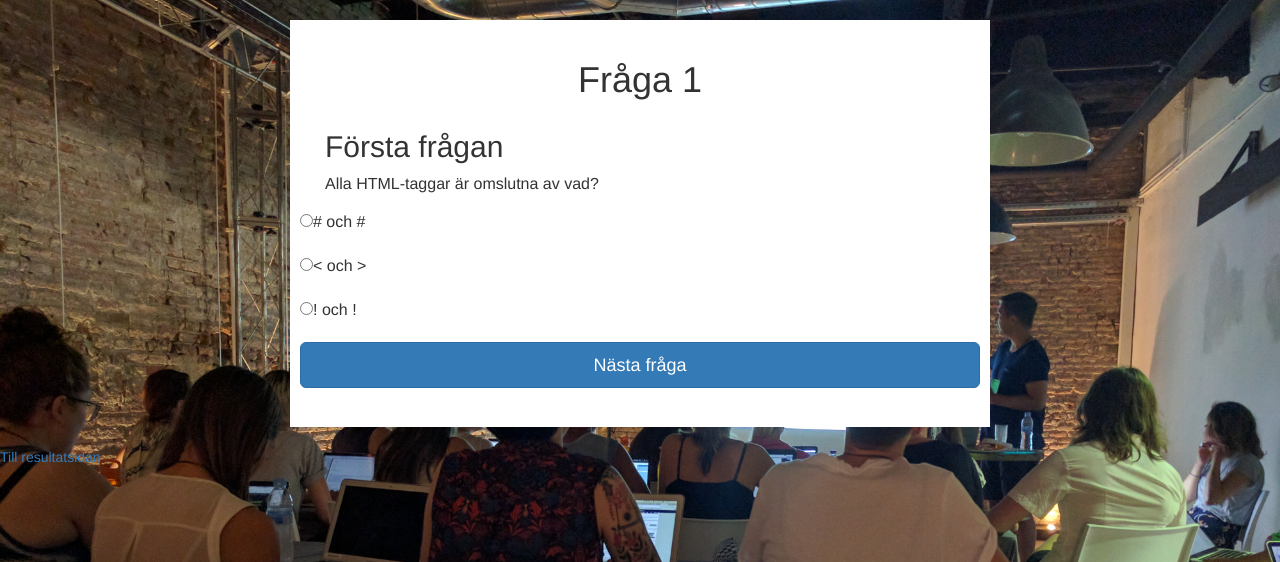
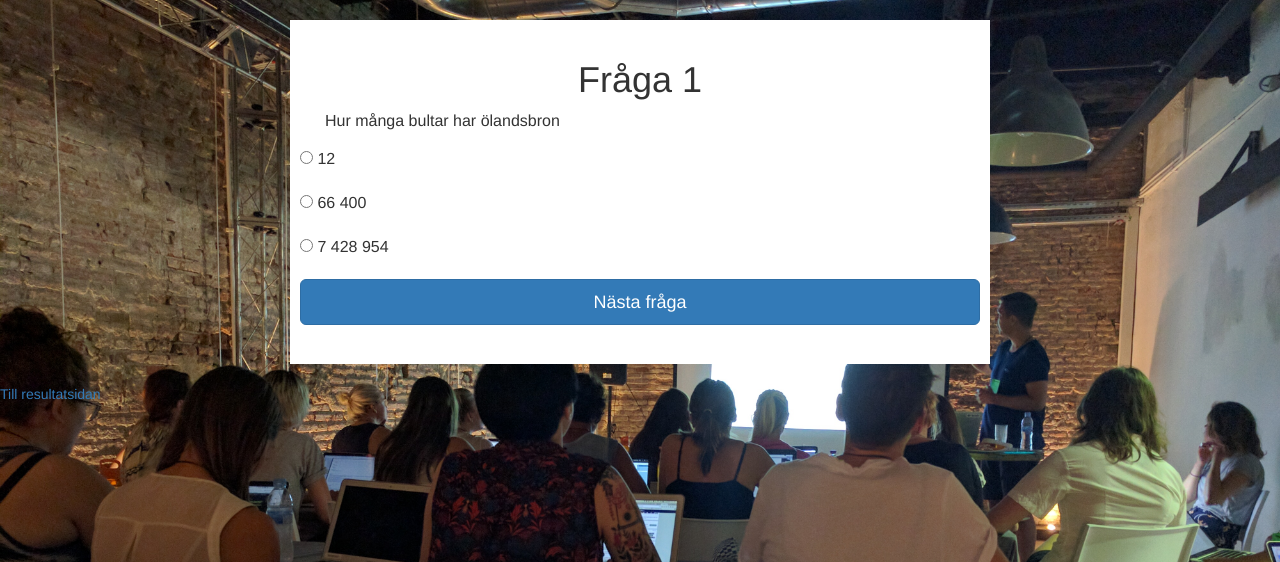
Before and after one commit to mariaelvin/quizproject, a Django app: page /quiz/1/question/1/ in a window 1280 px wide. Shown: the top 562 px of the page. Run offline with Django 3.2, Linux system fonts and the light colour scheme; some libraries are stand-ins or nearby versions.

Commit message:
Lagt till exempeldata för quiz-sidan

```diff
--- a/quiz/templates/quiz/question.html
+++ b/quiz/templates/quiz/question.html
@@ -13,28 +13,28 @@
 		<div class="container-fluid">
 			<div class="row">
 				<div class="col-md-12">
-					<h1>Fråga 1</h1>
+					<h1>Fråga {{ question_number }}</h1>
 				</div>
 			</div>
 			<div class="row">
 				<div class="col-md-12">
-					<h2>Första frågan</h2>
-					<p>Alla HTML-taggar är omslutna av vad?</p>
+
+					<p>{{ question }}</p>
 				</div>
 			<form>
 				<div class="row">
 					<div class="col-md-12 col-padding">
-						<p><input type="radio" name="answer" value="1"># och #</p>
+						<p><input type="radio" name="answer" value="1"> {{ answer1 }}</p>
 					</div>
 				</div>
 				<div class="row">
 					<div class="col-md-12 col-padding">
-						<p><input type="radio" name="answer" value="2">< och ></p>
+						<p><input type="radio" name="answer" value="2"> {{ answer2 }}</p>
 					</div>
 				</div>
 				<div class="row">
 					<div class="col-md-12 col-padding">
-						<p><input type="radio" name="answer" value="3">! och !</p>
+						<p><input type="radio" name="answer" value="3"> {{ answer3 }}</p>
 					</div>
 				</div>
 				<div class="row">
--- a/quiz/views.py
+++ b/quiz/views.py
@@ -31,8 +31,16 @@ def quiz(request,quiz_number):
 	}
 	return render(request, "quiz/quiz.html", context)
 
-def question(request):
-	return render(request, "quiz/question.html")
+def question(request, quiz_number, question_number):
+	context = {
+	"question_number": question_number,
+	"question": "Hur många bultar har ölandsbron",
+	"answer1": "12",
+	"answer2": "66 400",
+	"answer3": "7 428 954",
+	"quiz_number": quiz_number,
+	}
+	return render(request, "quiz/question.html", context)
 
 def completed(request):
 	return render(request, "quiz/completed.html")
--- a/quizsite/urls.py
+++ b/quizsite/urls.py
@@ -18,6 +18,6 @@ from quiz import views
 urlpatterns = [
     url(r"^$", views.startpage),
     url(r"^quiz/([0-9]+)/$",views.quiz),
-    url(r"^quiz/[0-9]+/question/[0-9]+/$", views.question),
+    url(r"^quiz/([0-9]+)/question/([0-9]+)/$", views.question),
 	url(r"^quiz/[0-9]+/completed/$", views.completed),
 ]
```
